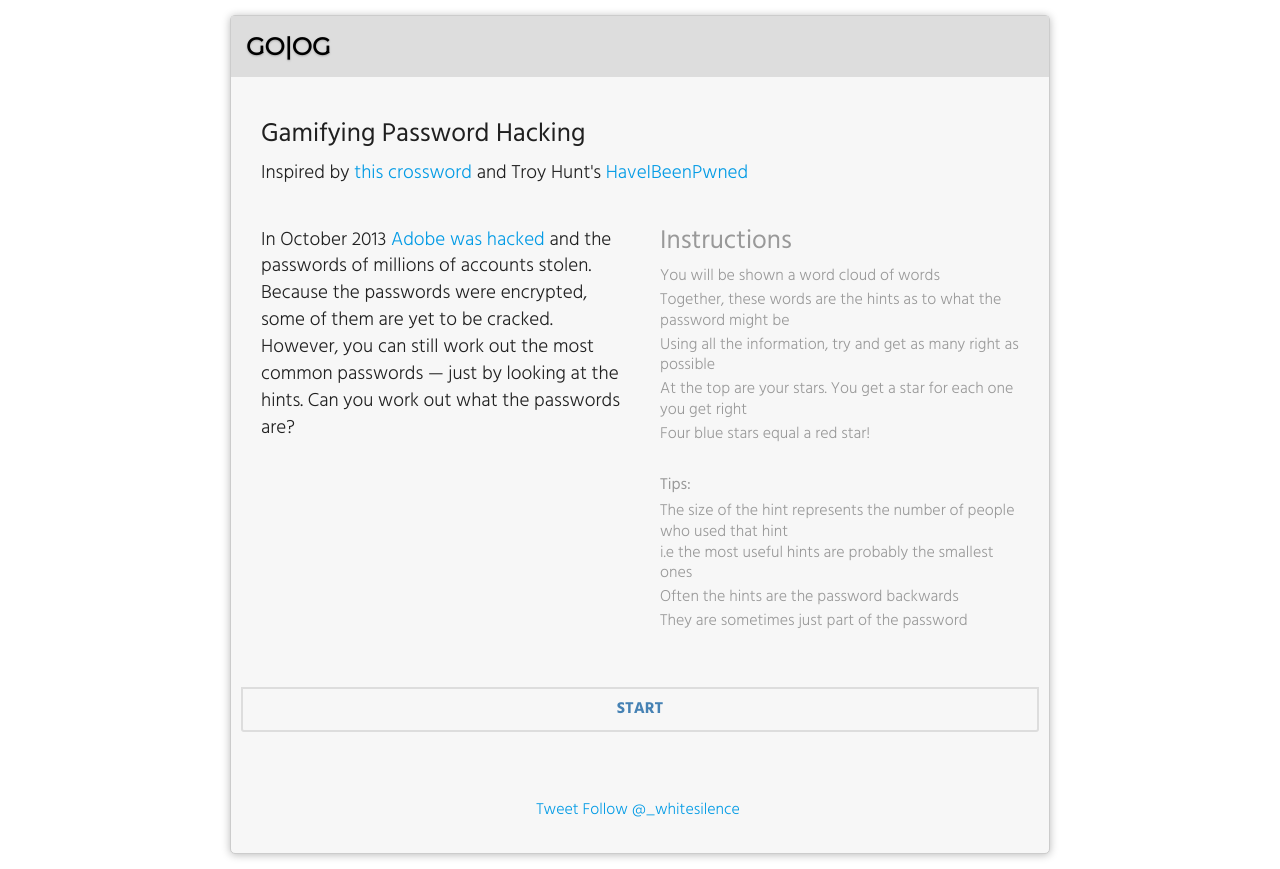
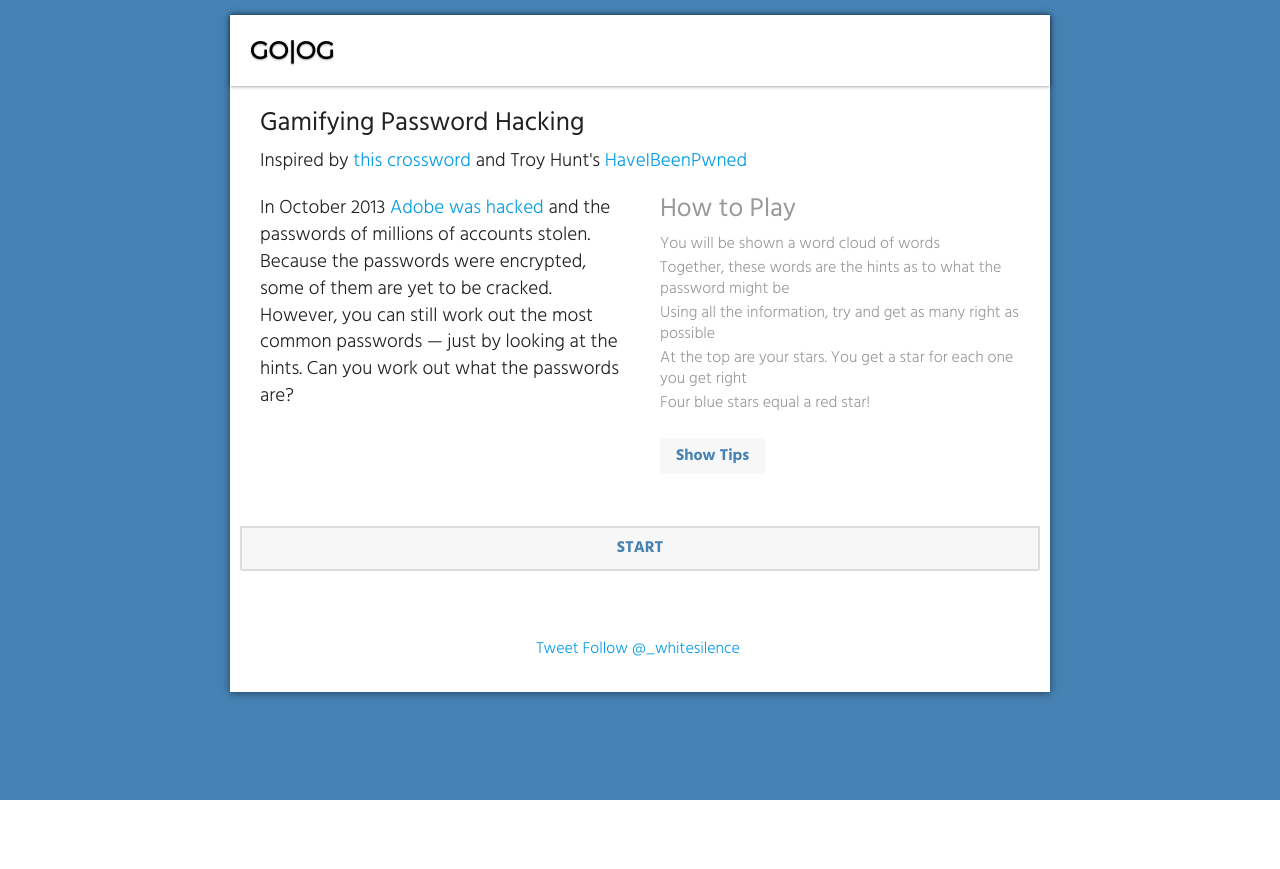
Before and after one commit to amlwwalker/crowdcracker, a PHP site: page / in a window 1280 px wide. After the commit the page ends 800 px from the top, so only its background shows below. Run offline with PHP 8.4, Linux system fonts and the light colour scheme; some libraries are stand-ins or nearby versions.

Commit message:
make it cuter, change to new golog design

```diff
--- a/_css/design.css
+++ b/_css/design.css
@@ -18,16 +18,18 @@ html, body {
     font-size: 16px;
     line-height: 1.3;
     font-weight: 300;
+    background-color: #4682b4;
 }
 .message {
     width:100%;
-    background-color: steelblue;
+    background-color: #4682b4;
     height: 50px;
     padding: 2px;
     text-align: center;
-    opacity: 0.8;
+    opacity: 0.6;
     color: white;
     display: hidden;
+    font-size: 0.8em;
 }
 #difficulty {
     color:darkred;
@@ -36,22 +38,24 @@ html, body {
     width: 820px;
     min-height: 400px;
     margin: 15px auto;
-    border: 1px solid #ccc;
-    border-radius: 5px;
-    box-shadow: 0px 1px 8px #bbb;
-    background: #f7f7f7;
+    /*border: 1px solid #ccc;*/
+    /*border-radius: 5px;*/
+    box-shadow: 0px 1px 8px rgba(0,0,0,0.5);
+    background: #fff;
 }
 #logo{
     padding: 15px;
-    background: #ddd;
+    /*background: #ddd;*/
     text-align: center;
     font-size: 1.5em;
     font-weight: 600;
     font-family: 'Montserrat', sans-serif;
     text-shadow: 0px 1px 2px #aaa;
+    box-shadow: 0 0 4px rgba(0,0,0,0.5);
 }
 #logo > a:link, #logo > a:visited, #logo > a:active, #logo > a:hover {
-    margin: 0px; padding:0px;
+    margin: 0.2em;
+    padding:0px;
     text-decoration: none;
     color: black;
 }
@@ -64,7 +68,7 @@ html, body {
 
 .welcome {
     width: 100%;
-    padding: 20px;
+    padding: 0 20px;
 }
 .intro,
 .instructions {
@@ -90,6 +94,20 @@ html, body {
         display:list-item;
         list-style: circle outside none;
         margin-bottom: 0.2em;
+    }
+
+    button {
+        padding: 0.5em 1em;
+        appearance: none;
+        background: #f7f7f7;
+        color: #4682b4;
+        font-weight: 700;
+        border-radius: 0px 0px 3px 3px;
+        border: none;
+    }
+    #tips {
+        display: none;
+        margin-top: 1em;
     }
 
 .social {
@@ -129,7 +147,7 @@ html, body {
     padding: 10px;
     background: white;
     font-size: 1em;
-    color: steelblue;
+    color: #4682b4;
 }
 .input-box {
     text-align: center;
@@ -144,7 +162,7 @@ html, body {
     .input-button, .input-button:active, .input-button:visited {
         appearance: none;
         background: #f7f7f7;
-        color: steelblue;
+        color: #4682b4;
         font-weight: 700;
         border-radius: 0px 0px 3px 3px;
     }
@@ -158,13 +176,13 @@ html, body {
         margin-top: 2em;
     }
 .input-button:hover {
-    border: 2px solid steelblue;
+    border: 2px solid #4682b4;
 }
 
 
 input[type=text]:focus:not([readonly]){
-  border-bottom: 1px solid steelblue;
-  box-shadow: 0 1px 0 0 steelblue;
+  border-bottom: 1px solid #4682b4;
+  box-shadow: 0 1px 0 0 #4682b4;
 }
 .important {
     text-shadow: -1px 0 black, 0 1px black, 1px 0 black, 0 -1px black;
--- a/index.html
+++ b/index.html
@@ -35,7 +35,7 @@
     <div class="cf" id="container">
         <div id="logo">
             <a style="float:left;" href="https://golog.co">GO|OG</a>
-            <div style="float:left;margin-left: 20px;" id="difficulty"></div>
+            <div style="float:left;margin-left: 20px; margin-top: 0.2em;" id="difficulty"></div>
             <div style="float:right;" id="stars-container">
             </div>
             <div style="clear:both;"></div>
@@ -52,7 +52,7 @@
             </div>
 
             <div class="instructions">
-              <h5>Instructions</h5>
+              <h5>How to Play</h5>
                 <ul>
                   <li>You will be shown a word cloud of words</li>
                   <li>Together, these words are the hints as to what the password might be</li>
@@ -61,8 +61,8 @@
                   <li>Four blue stars equal a red star!</li>
                 </ul>
                 <br>
-                <h6>Tips:</h6>
-                <ul>
+                <button onClick="showTips();" id="tipButton">Show Tips</button>
+                <ul id="tips">
                   <li>The size of the hint represents the number of people who used that hint
                       <ul><li>i.e the most useful hints are probably the smallest ones</li></ul>
                   </li>
@@ -72,7 +72,6 @@
             </div>
         <div>
             <button onClick="getStarted();" class="input-button start-button">START</button>
-            <!-- <button onClick="showInstructions();" class="input-button" id="instructionsButton">Instructions</button> -->
         </div>
     </div>
     <div id="completed" style="text-align:center;display:none;padding:75px 0px 20px 0px;">
@@ -116,14 +115,18 @@ attempts = 0;
 var counter = 0;
 var knownLimit = 4;
 var uuid = '';
-// function showInstructions() {
-//     $(".instructions").toggle();
-//     $("#instructionsButton").text("HIDE")
-// }
+function showTips() {
+    $("#tips").toggle();
+    if($("#tips").visible()){
+        $("#tipsButton").text("Hide Tips");
+    } else {
+        $("#tipsButton").text("Show Tips");
+    }
+}
 function skip() {
     playGame();
     $(".message h5").show()
-    $(".message h5").html("Not cool, but ok....").fadeOut( 3000, function(){});
+    $(".message h5").html("Not cool, but ok....").delay(2000).fadeOut( 3000, function(){});
 }
 function getStarted() {
 
@@ -155,7 +158,7 @@ function getStarted() {
                     //these are ones we know the answer to
                     if ( answer == attempt ) {
                         $(".message h5").show();
-                        $(".message h5").html('Correct!').fadeOut( 3000, function() {
+                        $(".message h5").html('Correct!').delay(2000).fadeOut( 3000, function() {
                             console.log("correct")
                         });;
                         // Update score and stars.
@@ -167,7 +170,7 @@ function getStarted() {
                             BigScore += 1;
                             if (BigScore == 1) { //first red star!
                                 $(".message h5").show();
-                                $(".message h5").html("Four 4 stars = 1 red star! 10 red stars to win!").fadeOut( 5000, function(){})
+                                $(".message h5").html("Four 4 stars = 1 red star! 10 red stars to win!").delay(2000).fadeOut( 5000, function(){})
                             }
                         }
                         for ( var i=0; i<BigScore; i++ ) {
@@ -192,7 +195,7 @@ function getStarted() {
                     else {
                         attempts += 1;
                         $(".message h5").show();
-                        $(".message h5").html('Incorrect, try again. You have tried ' + attempts + ' times now.' ).fadeOut( 3000, function() {
+                        $(".message h5").html('Incorrect, try again. You have tried ' + attempts + ' times now.' ).delay(2000).fadeOut( 3000, function() {
                             console.log("incorrect")
 
                         });
@@ -201,7 +204,7 @@ function getStarted() {
                 } else {
                     // Clean the input box and container.
                     $(".message h5").show();
-                    $(".message h5").html("Thanks! We don’t yet know what the this password is, but if enough people try we can find out!").fadeOut( 3000, function() {})
+                    $(".message h5").html("Thanks! We don’t yet know what the this password is, but if enough people try we can find out!").delay(2000).fadeOut( 3000, function() {})
 
                     playGame();
                     counter++
```
